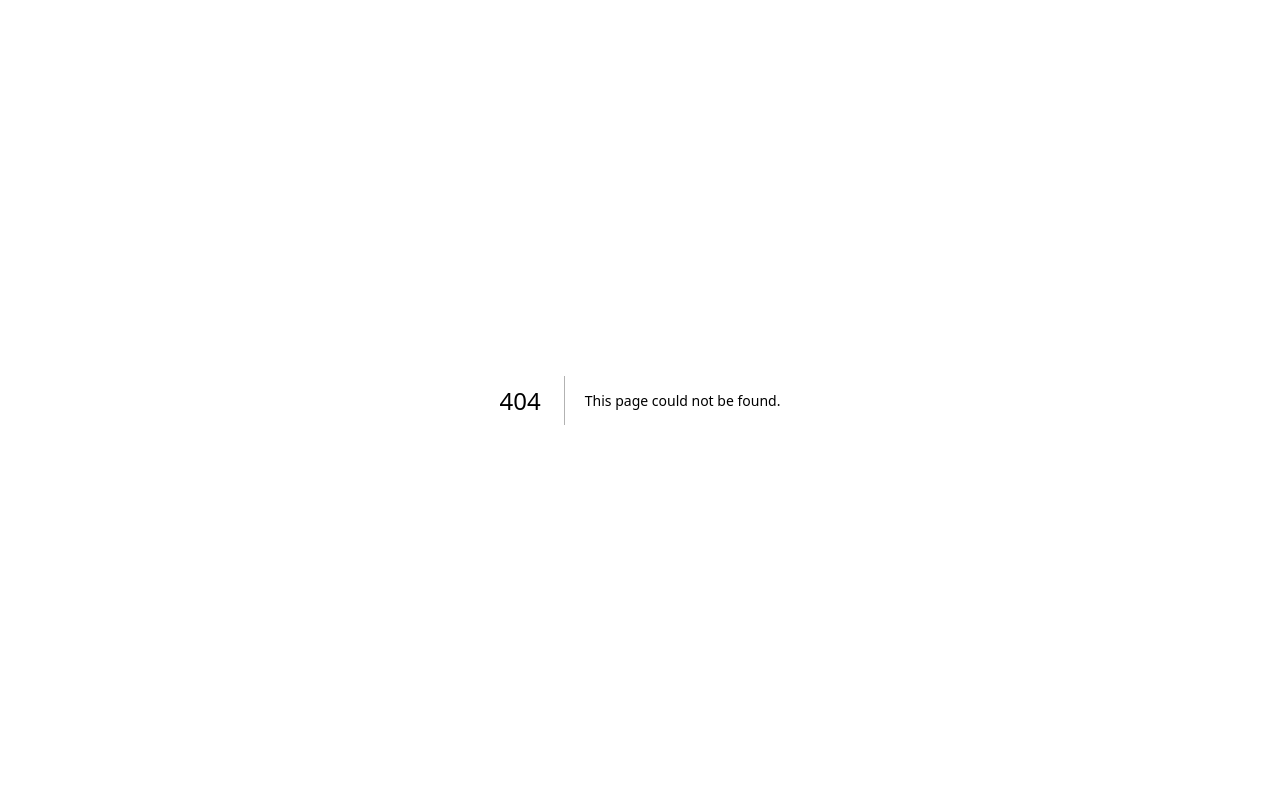
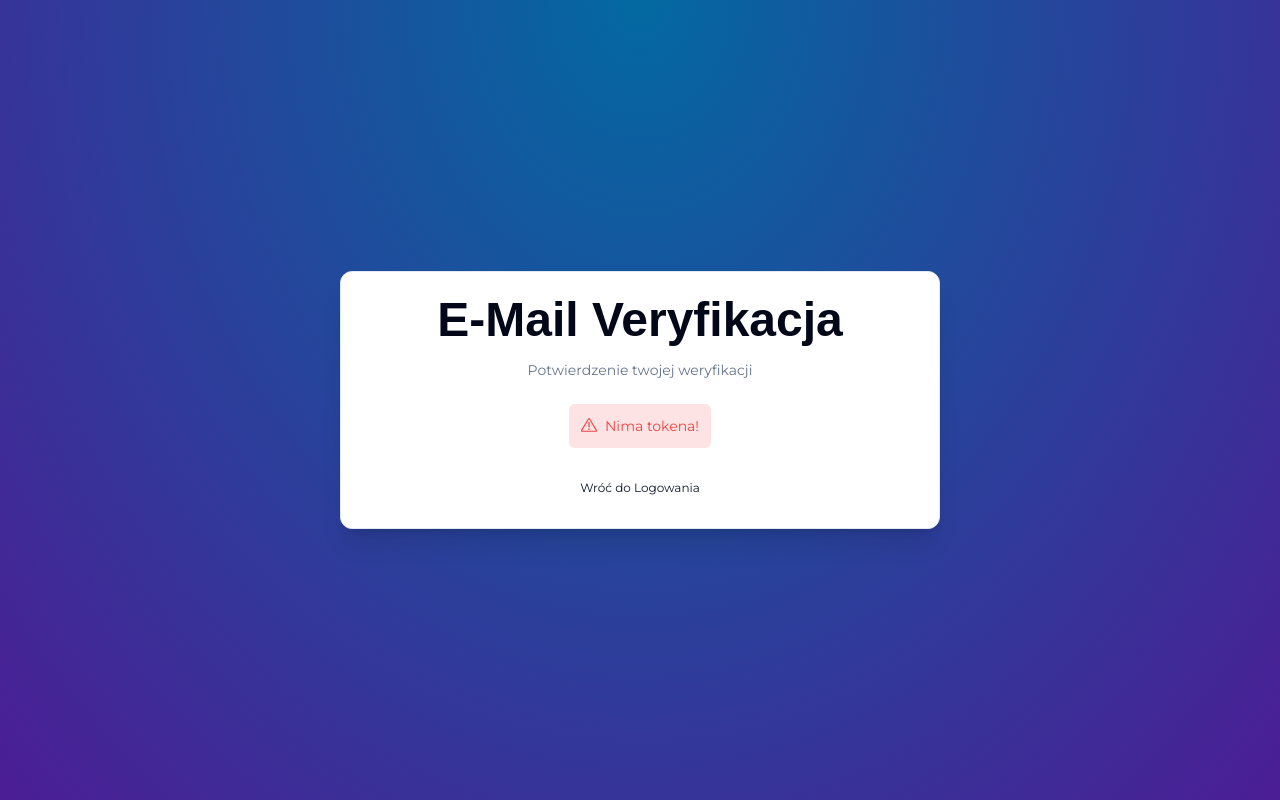
Before and after one commit to Elldrigar/na-regale, a Next.js app: page /auth/new-verification in a window 1280 px wide. Before the commit this address had no page. Built offline with nearby package versions, Linux system fonts and the light colour scheme; a web font is replaced by a local one.

Commit message:
email verification done

```diff
--- /dev/null
+++ b/app/auth/new-verification/page.tsx
@@ -0,0 +1,7 @@
+import { NewVerificationForm } from '@/components/auth/new-verification-form'
+
+const NewVerificationPage = () => {
+    return <NewVerificationForm />
+}
+
+export default NewVerificationPage
--- /dev/null
+++ b/components/auth/new-verification-form.tsx
@@ -0,0 +1,52 @@
+'use client'
+
+import { CardWrapper } from '@/components/auth/card-wrapper'
+import { useSearchParams } from 'next/navigation'
+import { useCallback, useState, useEffect } from 'react'
+import { newVerification } from '@/actions/new-verification-action'
+import { FormError } from '@/components/notification/form-error'
+import { FormSuccess } from '@/components/notification/form-success'
+import { Loading } from '@/components/notification/loading'
+
+export const NewVerificationForm = () => {
+    const [error, setError] = useState<string | undefined>()
+    const [success, setSuccess] = useState<string | undefined>()
+    const searchParams = useSearchParams()
+    const token = searchParams.get('token')
+
+    const onSubmit = useCallback(() => {
+        if (success || error) return
+
+        if (!token) {
+            setError('Nima tokena!')
+            return
+        }
+
+        newVerification(token)
+            .then((data) => {
+                setSuccess(data.success)
+                setError(data.error)
+            })
+            .catch(() => {
+                setError('Coś poszło nie tak!')
+            })
+    }, [error, success, token])
+
+    useEffect(() => {
+        onSubmit()
+    }, [onSubmit])
+
+    return (
+        <CardWrapper
+            header='E-Mail Veryfikacja'
+            headerLabel='Potwierdzenie twojej weryfikacji'
+            backButtonLabel='Wróć do Logowania'
+            backButtonHref='/auth/login'>
+            <div className='flex w-full items-center justify-center'>
+                {!success && !error && <Loading />}
+                <FormSuccess message={success} />
+                <FormError message={error} />
+            </div>
+        </CardWrapper>
+    )
+}
--- /dev/null
+++ b/components/notification/loading.tsx
@@ -0,0 +1,15 @@
+import { BarLoader } from 'react-spinners'
+
+export const Loading = () => {
+    return (
+        <div className='flex items-center justify-center'>
+            <BarLoader
+                color='#1E5CB4'
+                height={9}
+                loading
+                speedMultiplier={1}
+                width={200}
+            />
+        </div>
+    )
+}
```
